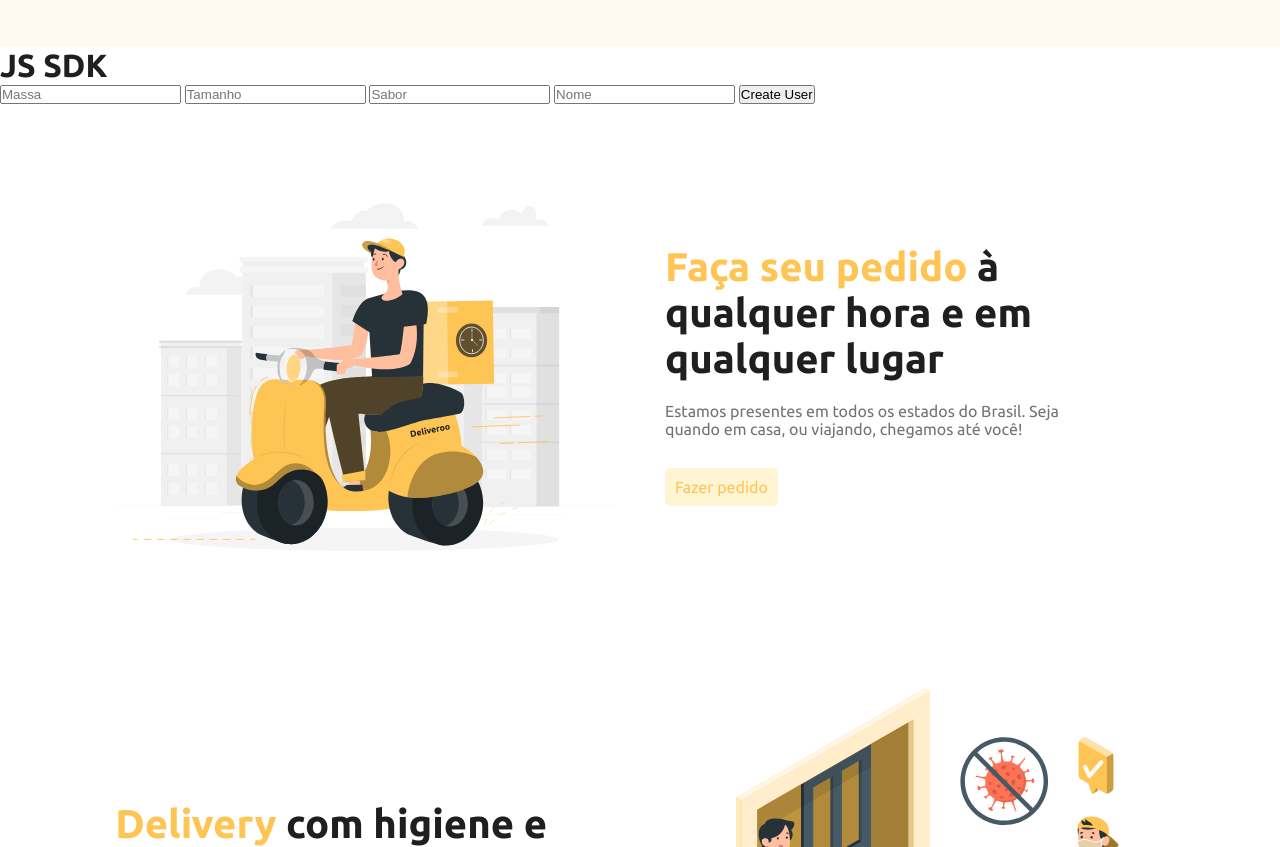
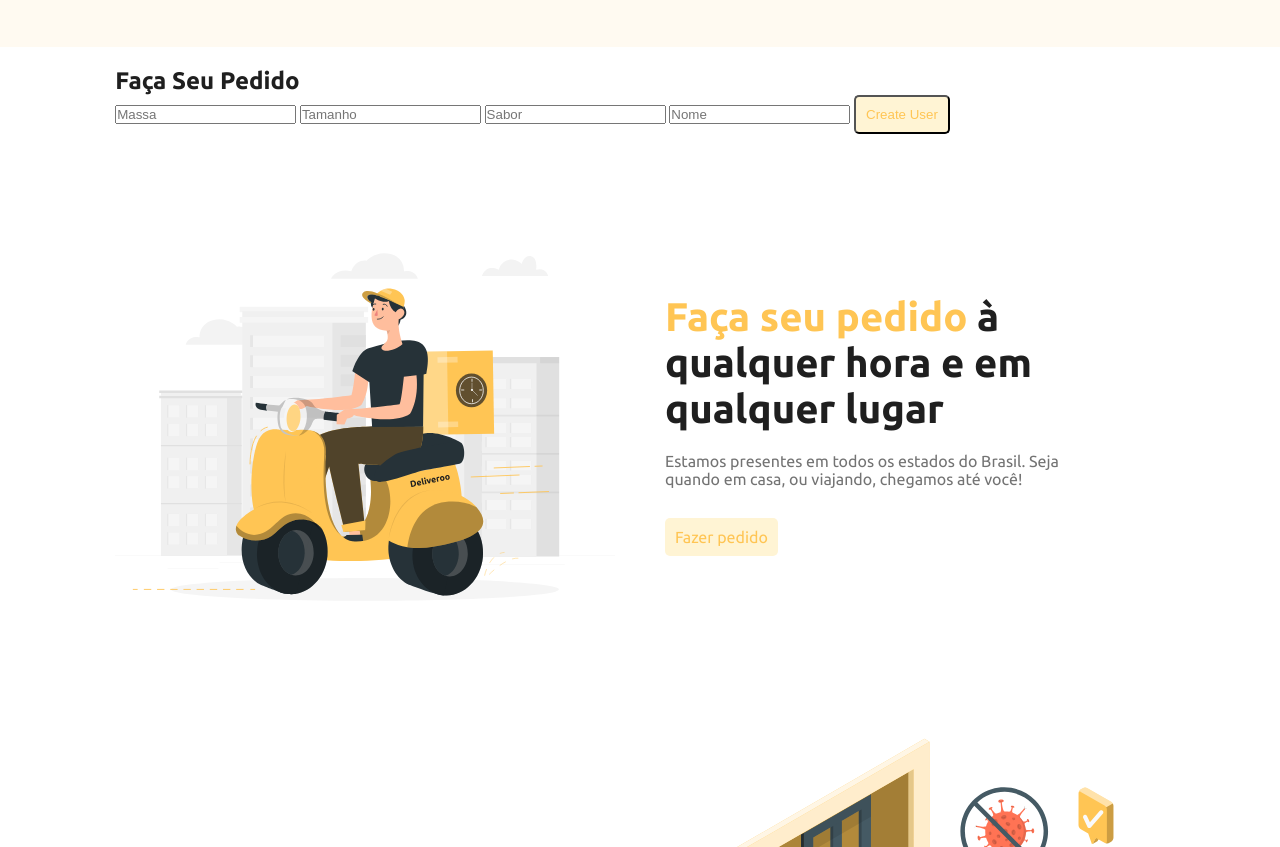
Before and after one commit to victormacaubas/pwm-food-place, a plain HTML site: page index.html in a window 1280 px wide. Shown: the part 1274-2121 px from the top of the page. Drawn offline with Linux system fonts and the light colour scheme; a script that the page names is missing.

Commit message:
add seção de pedidos

```diff
--- a/index.html
+++ b/index.html
@@ -27,7 +27,7 @@
             <a href="#services">Serviços</a>
             <a href="#about">Sobre nós</a>
             <a href="#contact">Contato</a>
-            <a href="" class="btn">Faça um Pedido</a>
+            <a href="#order" class="btn">Faça um Pedido</a>
         </nav>
 
     </header>
@@ -88,12 +88,15 @@
         </div>
     </section>
 
-    <h1>JS SDK</h1>
-    <input id="Massa" type="text" placeholder="Massa" />
-    <input id="Tamanho" type="text" placeholder="Tamanho" />
-    <input id="Sabor" type="text" placeholder="Sabor" />
-    <input id="Username" type="text" placeholder="Nome" />
-    <button id="createButton">Create User</button>
+    <!-- Pedido -->
+    <section class="order" id="services">
+        <h1>Faça Seu Pedido</h1>
+        <input id="Massa" type="text" placeholder="Massa" />
+        <input id="Tamanho" type="text" placeholder="Tamanho" />
+        <input id="Sabor" type="text" placeholder="Sabor" />
+        <input id="Username" type="text" placeholder="Nome" />
+        <button id="createButton" class="btn">Create User</button>
+    </section>
 
     <!-- Sobre #1 -->
     <section class="about" id="about">
```
